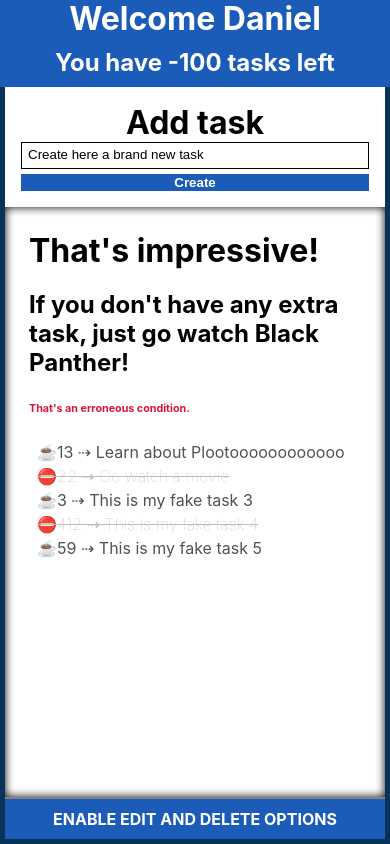
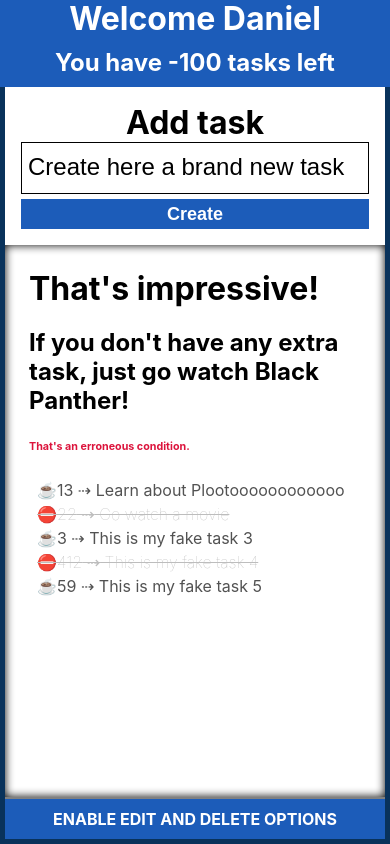
Before and after one commit to danielriodejaneiro/studious-spoon, an Angular app: page / in a window 390 px wide. Built offline with nearby package versions, Linux system fonts and the light colour scheme; no server answers.

Commit message:
Increased font display for mobiles (and all).

```diff
--- a/src/app/todo-add/todo-add.component.scss
+++ b/src/app/todo-add/todo-add.component.scss
@@ -22,9 +22,13 @@ button {
   background-color: #1c5cb9;
   color: white;
   font-weight: bold;
+  min-height: 30px;
+  font-size: 18px;
 }
 
 .task-title {
   border: 1px solid black;
   padding: 4px 6px 6px;
+  min-height: 40px;
+  font-size: 24px;
 }
--- a/src/app/todo-edit/todo-edit.component.scss
+++ b/src/app/todo-edit/todo-edit.component.scss
@@ -15,6 +15,8 @@ button {
   margin-top: 5px;
   flex: 1;
   border: none;
+  min-height: 30px;
+  font-size: 18px;
 }
 
 .task-id {
@@ -22,10 +24,14 @@ button {
   color: white;
   background-color: #1c5cb9;
   padding: 2px 6px;
+  display: flex;
+  align-items: center;
 }
 
 .task-title {
   flex: 1;
   border: 1px solid black;
   padding-left: 5px;
+  min-height: 40px;
+  font-size: 24px;
 }
```
